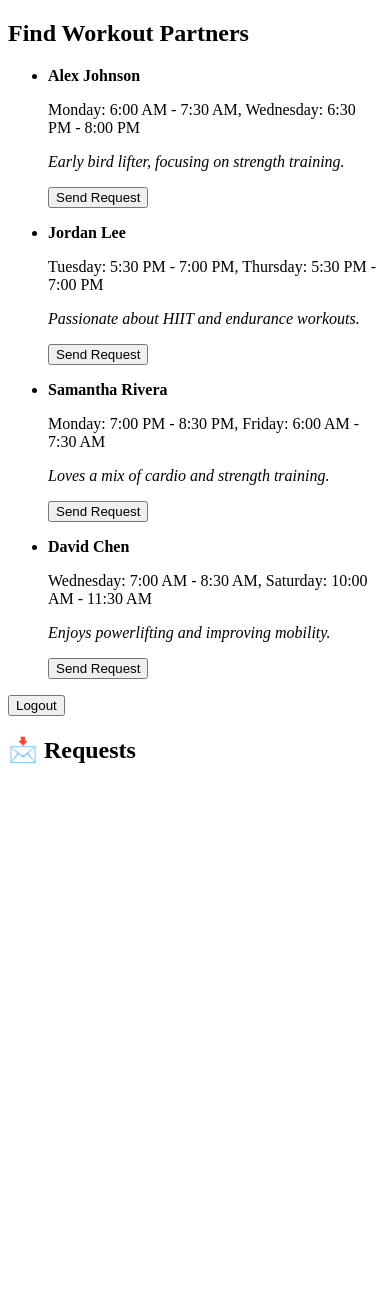
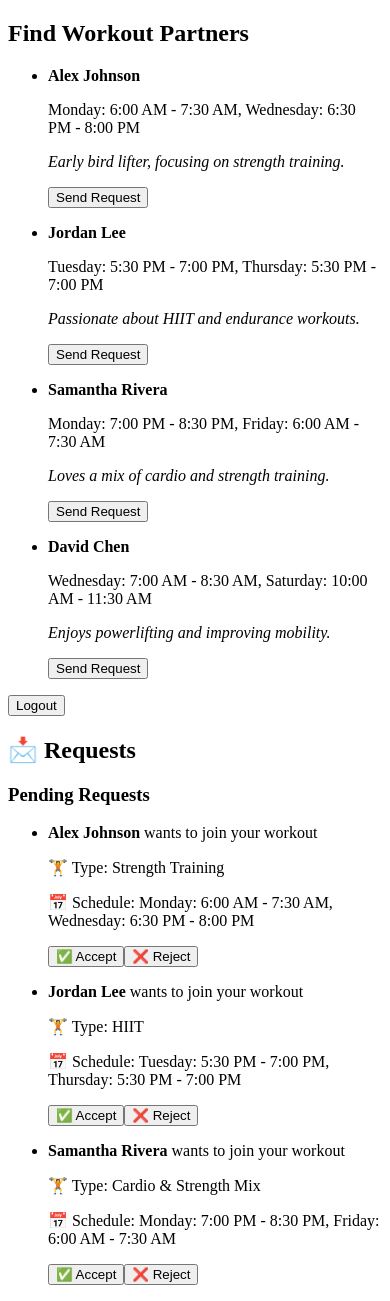
Before and after one commit to DamirGalimzhanovUVA/FitSched, a Vue app: page / in a window 390 px wide. Before the commit the page ends 844 px from the top, so only its background shows below. Built offline with nearby package versions, Linux system fonts and the light colour scheme; sample sign-in values are in the browser's storage; the HTML template or start-up script is replaced by a standard one.

Commit message:
applied css to the html files and added making the phone visible after the acceptance of the request

```diff
--- a/login.html
+++ b/login.html
@@ -3,8 +3,9 @@
   <head>
     <meta charset="UTF-8" />
     <link rel="icon" type="image/svg+xml" href="/vite.svg" />
+    <link rel="stylesheet" href="./src/style.css">
     <meta name="viewport" content="width=device-width, initial-scale=1.0" />
-    <title>Vite + Vue</title>
+    <title>FitSched login</title>
   </head>
   <body>
     <div id="app"></div>
--- a/main_app.html
+++ b/main_app.html
@@ -3,8 +3,9 @@
   <head>
     <meta charset="UTF-8" />
     <link rel="icon" type="image/svg+xml" href="/vite.svg" />
+    <link rel="stylesheet" href="./src/style.css">
     <meta name="viewport" content="width=device-width, initial-scale=1.0" />
-    <title>Vite + Vue</title>
+    <title>FitSched: Find your gym buddy</title>
   </head>
   <body>
     <div id="find_partners"></div>
--- a/signup.html
+++ b/signup.html
@@ -3,7 +3,8 @@
 <head>
   <meta charset="UTF-8">
   <meta name="viewport" content="width=device-width, initial-scale=1.0">
-  <title>Sign Up</title>
+  <link rel="stylesheet" href="./src/style.css">
+  <title>FitSched: Sign Up</title>
 </head>
 <body>
   <div id="app"></div> <!-- Vue will mount here -->
--- a/src/components/Requests.vue
+++ b/src/components/Requests.vue
@@ -7,11 +7,30 @@
       <h3>Pending Requests</h3>
       <ul>
         <li v-for="(request, index) in pendingRequests" :key="index">
-          <p>{{ request.from }} wants to join your workout</p>
+          <p><strong>{{ request.from }}</strong> wants to join your workout</p>
+          <p>🏋️ Type: {{ request.workoutType }}</p>
+          <p>📅 Schedule: {{ formatSchedule(request.schedule) }}</p>
           <button @click="acceptRequest(index)">✅ Accept</button>
           <button @click="rejectRequest(index)">❌ Reject</button>
         </li>
       </ul>
+    </div>
+
+    <!-- Accepted Requests -->
+    <div v-if="acceptedRequests.length > 0">
+      <h3>Accepted Requests</h3>
+      <ul>
+        <li v-for="(request, index) in acceptedRequests" :key="index">
+          <p><strong>{{ request.from }}</strong> is now your workout partner! 🎉</p>
+          <p>🏋️ Type: {{ request.workoutType }}</p>
+          <p>📅 Schedule: {{ formatSchedule(request.schedule) }}</p>
+          <p>📧 Contact: <strong>{{ request.contact }}</strong></p> <!-- Contact now visible -->
+        </li>
+      </ul>
+    </div>
+
+    <div v-if="pendingRequests.length === 0 && acceptedRequests.length === 0">
+      <p>No pending or accepted requests.</p>
     </div>
   </div>
 </template>
@@ -27,7 +46,7 @@ export default {
     pendingRequests() {
       return this.requests.filter(req => req.status === "pending");
     },
-    approvedRequests() {
+    acceptedRequests() {
       return this.requests.filter(req => req.status === "accepted");
     }
   },
@@ -36,19 +55,60 @@ export default {
   },
   methods: {
     loadRequests() {
-      let storedRequests = JSON.parse(localStorage.getItem("requests")) || [];
+      let storedRequests = JSON.parse(localStorage.getItem("requests"));
+
+      if (!storedRequests || storedRequests.length === 0) {
+        // Mock data with contacts (hidden until accepted)
+        storedRequests = [
+          {
+            from: "Alex Johnson",
+            contact: "alex.johnson@example.com",
+            workoutType: "Strength Training",
+            schedule: [
+              { day: "Monday", start: "6:00 AM", end: "7:30 AM" },
+              { day: "Wednesday", start: "6:30 PM", end: "8:00 PM" }
+            ],
+            status: "pending"
+          },
+          {
+            from: "Jordan Lee",
+            contact: "jordan.lee@example.com",
+            workoutType: "HIIT",
+            schedule: [
+              { day: "Tuesday", start: "5:30 PM", end: "7:00 PM" },
+              { day: "Thursday", start: "5:30 PM", end: "7:00 PM" }
+            ],
+            status: "pending"
+          },
+          {
+            from: "Samantha Rivera",
+            contact: "samantha.rivera@example.com",
+            workoutType: "Cardio & Strength Mix",
+            schedule: [
+              { day: "Monday", start: "7:00 PM", end: "8:30 PM" },
+              { day: "Friday", start: "6:00 AM", end: "7:30 AM" }
+            ],
+            status: "pending"
+          }
+        ];
+        localStorage.setItem("requests", JSON.stringify(storedRequests));
+      }
+
       this.requests = [...storedRequests];
+    },
+    formatSchedule(schedule) {
+      return schedule.map(s => `${s.day}: ${s.start} - ${s.end}`).join(", ");
     },
     acceptRequest(index) {
       this.requests[index].status = "accepted";
       localStorage.setItem("requests", JSON.stringify(this.requests));
-      alert("You accepted the request!");
+      alert(`You accepted the request from ${this.requests[index].from}!`);
       this.loadRequests();
     },
     rejectRequest(index) {
       this.requests[index].status = "rejected";
       localStorage.setItem("requests", JSON.stringify(this.requests));
-      alert("You rejected the request!");
+      alert(`You rejected the request from ${this.requests[index].from}.`);
       this.loadRequests();
     }
   }
```
